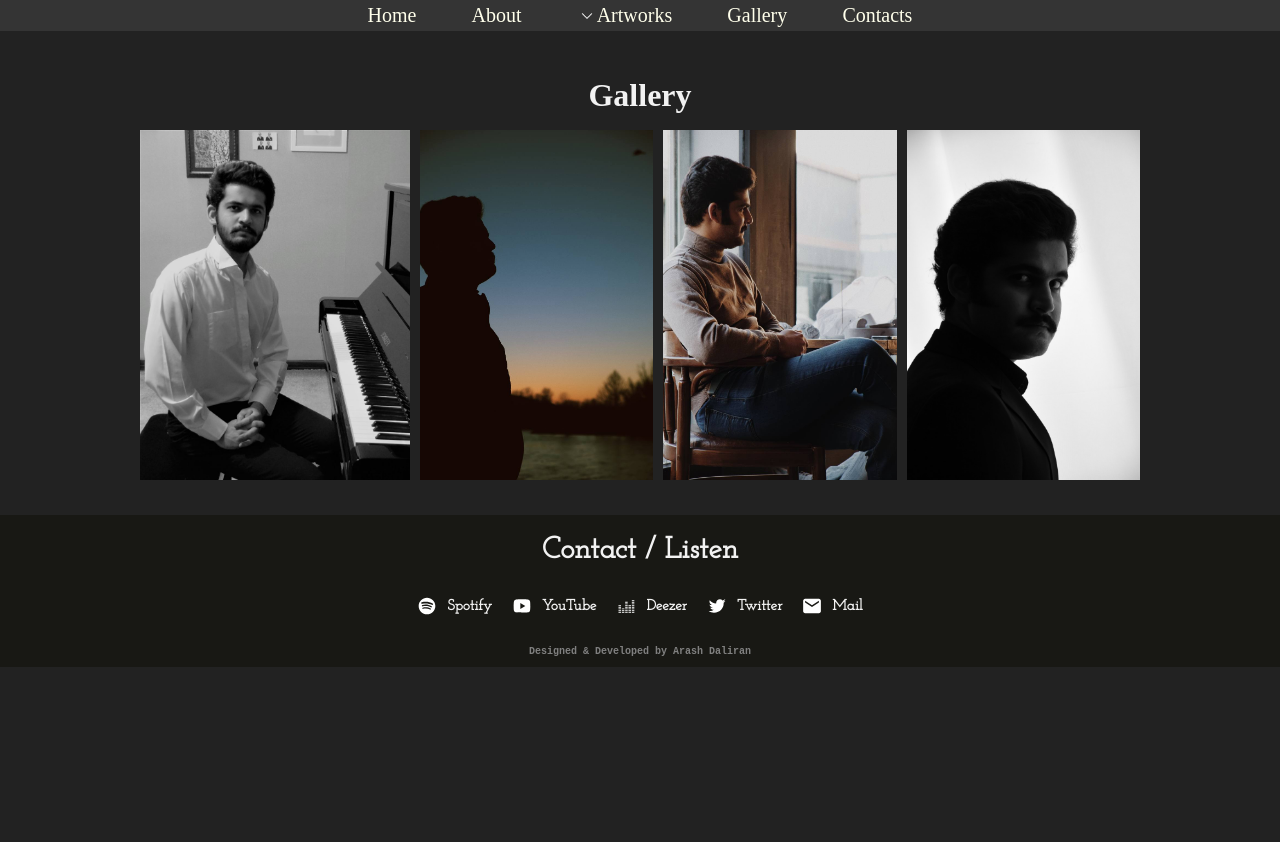
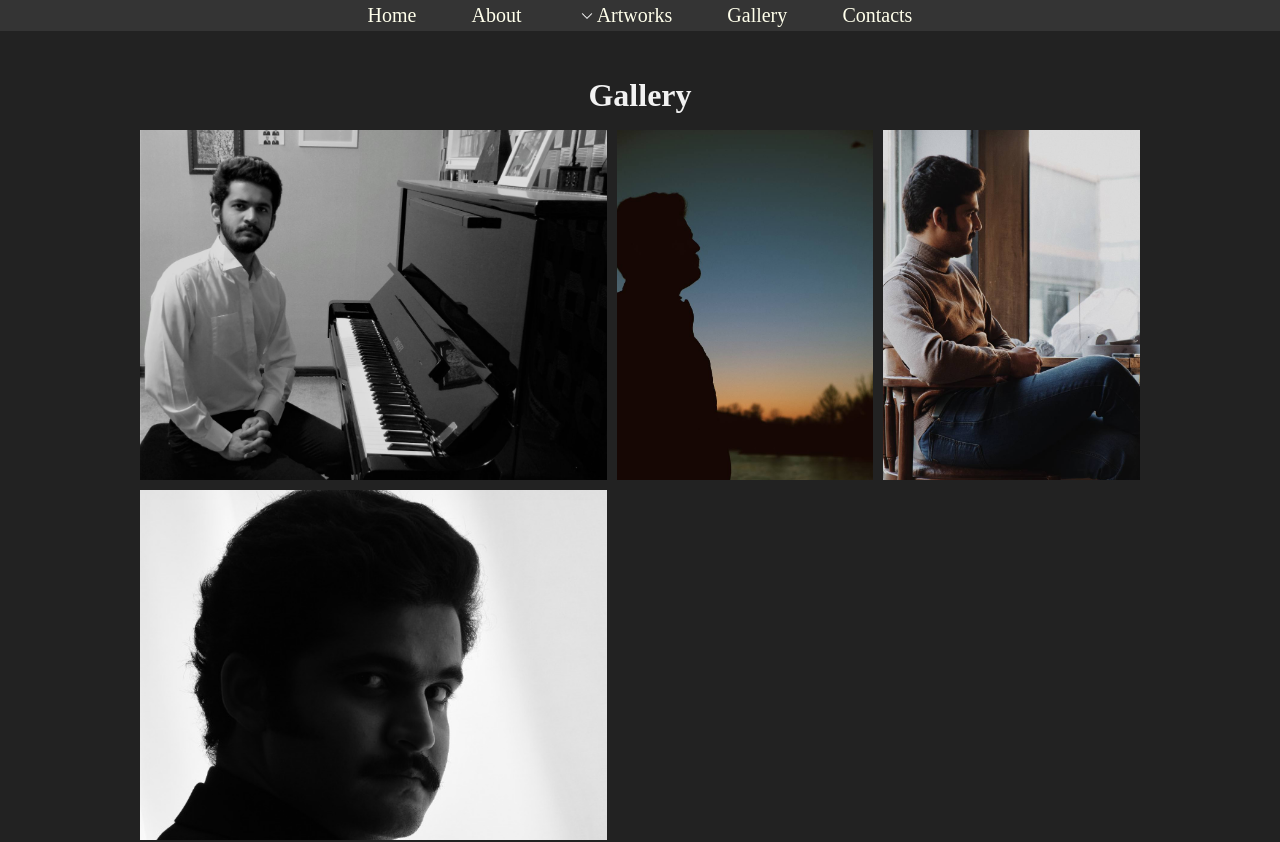
Before and after one commit to arashdaliran/IranpourWeb, a Vue app: page /gallery in a window 1280 px wide. Shown: the top 842 px of the page. Before the commit the page ends 800 px from the top, so only its background shows below. Built offline with nearby package versions, Linux system fonts and the light colour scheme; a web font is replaced by a local one.

Commit message:
modified desktop columns count

```diff
--- a/src/views/GalleryView.vue
+++ b/src/views/GalleryView.vue
@@ -52,6 +52,6 @@ h1 {
 
 }
 .desktopGrid{
-    grid-template-columns: auto auto auto auto;
+    grid-template-columns: auto auto auto;
 }
 </style>
```
